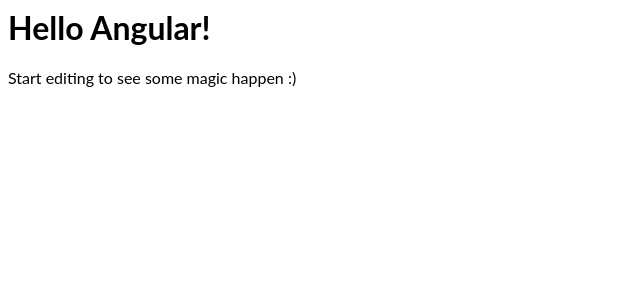
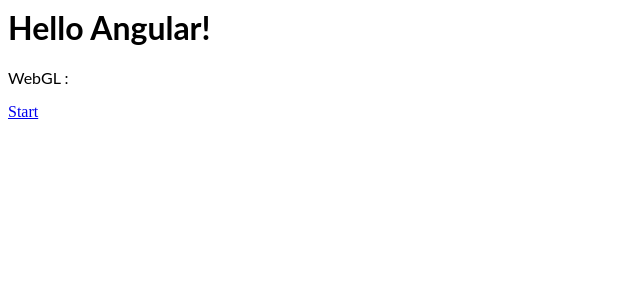
Before and after one commit to devprakashduve/angular-nyymky-webgl, an Angular app: page / in a window 1280 px wide. Shown: the top 300 px of the page, without its empty margins (0-640 px from the left). Built offline with nearby package versions, Linux system fonts and the light colour scheme.

Commit message:
1 file modified

```diff
--- a/src/app/app.component.html
+++ b/src/app/app.component.html
@@ -1,4 +1,5 @@
 <hello name="{{ name }}"></hello>
 <p>
-  Start editing to see some magic happen :)
+  WebGL :
 </p>
+<a href="https://webglfundamentals.org/webgl/lessons/webgl-fundamentals.html">Start</a>
```
